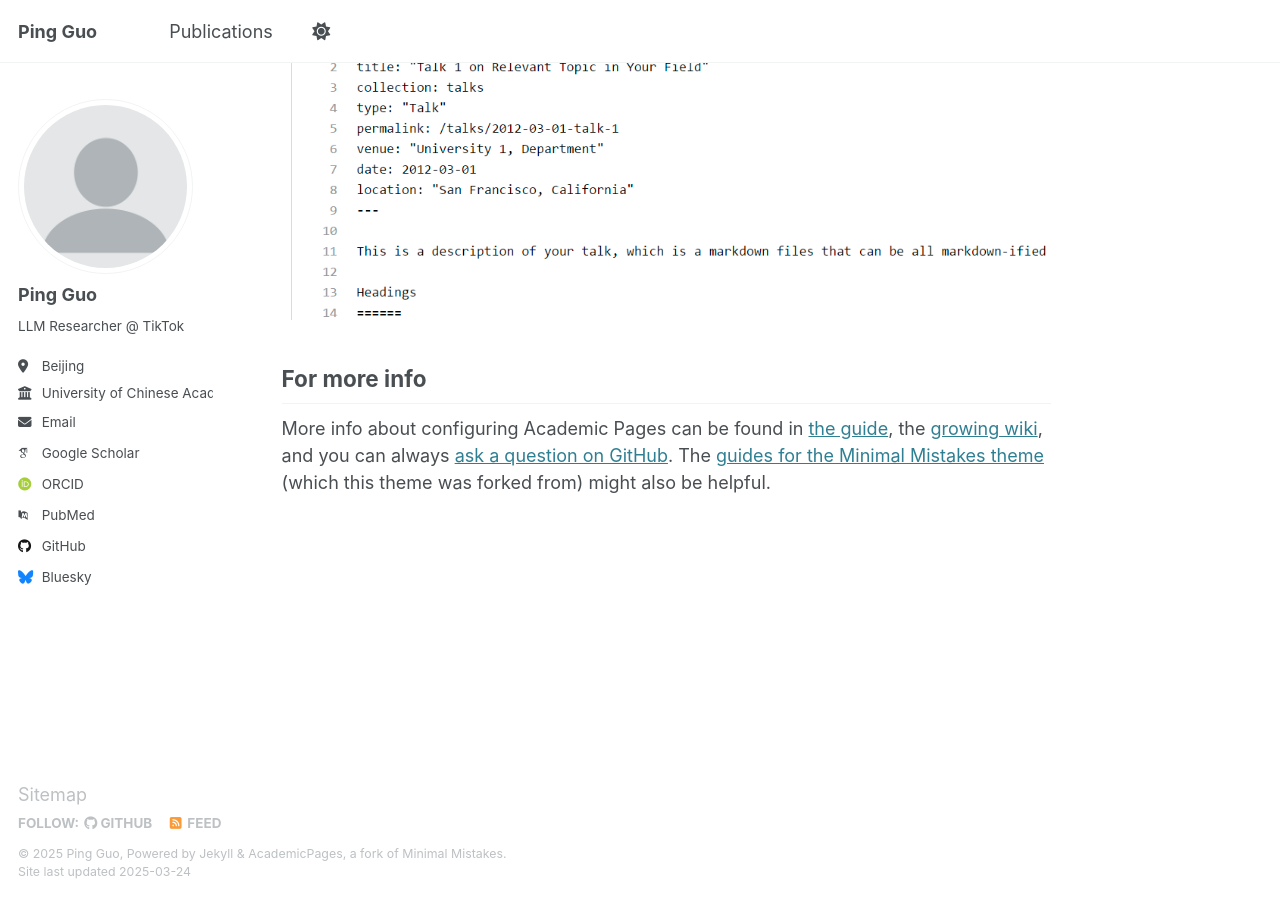
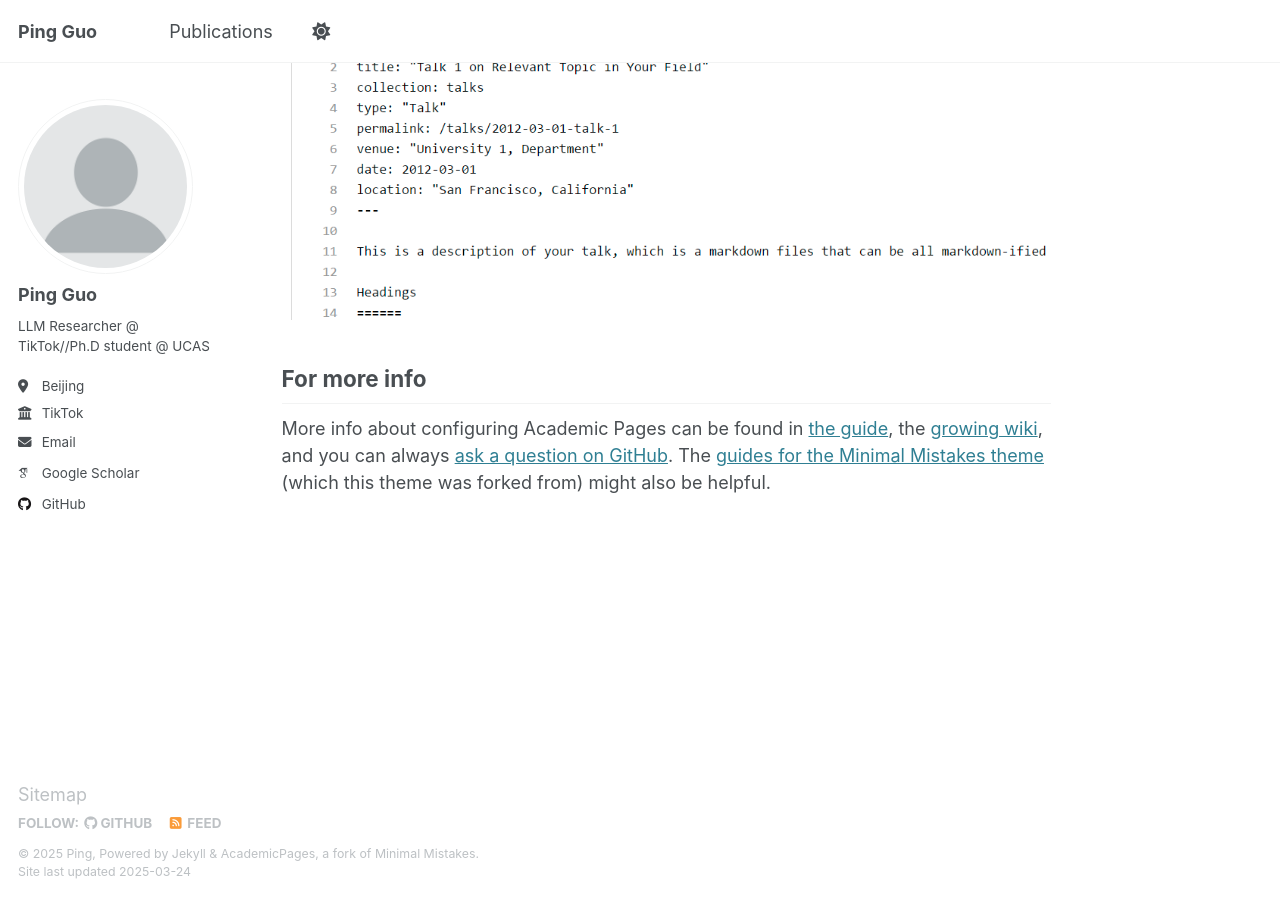
Before and after one commit to Ping-Guo-UCAS/Ping-Guo-UCAS.github.io, a Jekyll site: the page built from _pages/about.md, in a window 1280 px wide and 900 px high, scrolled down 2750 px. Built offline with Jekyll 4.4.1, drawn with Linux system fonts in a browser that asks for light colours; some web fonts are replaced.

Commit message:
Update _config.yml

```diff
--- a/_config.yml
+++ b/_config.yml
@@ -11,8 +11,8 @@ locale                   : "en-US"
 site_theme               : "default"
 title                    : "Ping Guo"
 title_separator          : "-"
-name                     : &name "Ping Guo"
-description              : &description "personal description"
+name                     : &name "Ping"
+description              : &description "LLM Researcher @ TikTok"
 url                      : https://luc1fer3.github.io/
 baseurl                  : "" # the subpath of your site, e.g. "/blog"
 repository               : "luc1fer3/luc1fer3.github.io"
@@ -25,19 +25,19 @@ author:
   avatar           : "profile.png"
   name             : "Ping Guo"
   pronouns         : # example: "she/her"
-  bio              : "LLM Researcher @ TikTok"
+  bio              : "LLM Researcher @ TikTok//Ph.D student @ UCAS"
   location         : "Beijing"
-  employer         : "University of Chinese Academy of Sciences"
+  employer         : "TikTok"
   uri              : # URL
-  email            : "none@example.org"
+  email            : "guoping.114@bytedance.com"
 
   # Academic websites
   arxiv            : # URL - Update with the correct link to your profile
-  googlescholar    : "https://scholar.google.com/citations?user=PS_CX0AAAAAJ"
+  googlescholar    : "https://scholar.google.com.hk/citations?hl=zh-CN&user=P-w3xmoAAAAJ"
   impactstory      : # URL
-  orcid            : "http://orcid.org/yourorcidurl"
+  OpenReview       : # "https://openreview.net/profile?id=~Ping_Guo5"
   semantic         : # URL
-  pubmed           : "https://www.ncbi.nlm.nih.gov/pubmed/?term=john+snow"
+  pubmed           : # "https://www.ncbi.nlm.nih.gov/pubmed/?term=john+snow"
   researchgate     : # URL
   scopus           : # URL
 
@@ -45,12 +45,12 @@ author:
   bitbucket        : # Username - Update with your username on the site
   codepen          : # Username
   dribbble         : # Username
-  github           : "academicpages"
+  github           : "luc1fer3"
   kaggle           : # Username
   stackoverflow    : # User number or user number and name (i.e., use "1" or "1/jeff-atwood")
 
   # Social media
-  bluesky          : "bsky.app" # Replace this with you Bluesky username
+  bluesky          : # "bsky.app" # Replace this with you Bluesky username
   facebook         : # Username
   flickr           : # Username
   foursquare       : # Username
```
